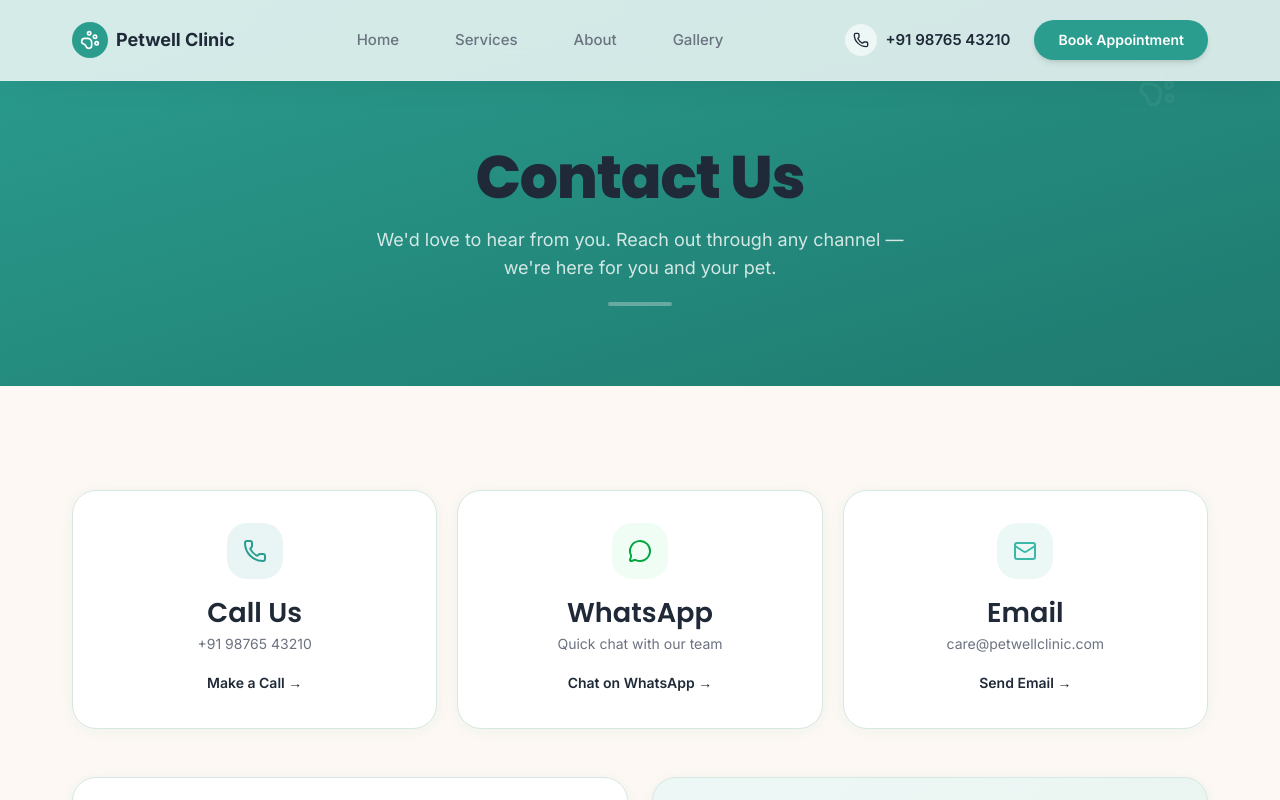
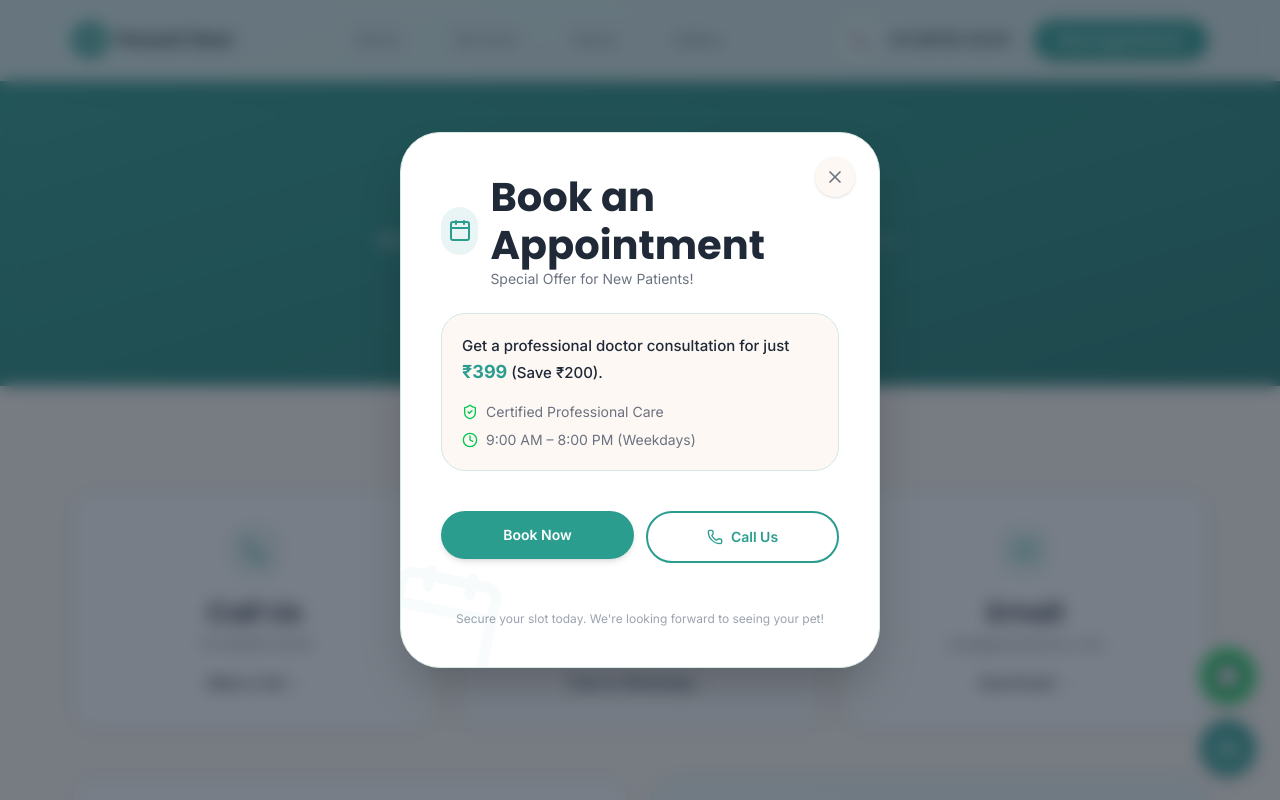
Before and after one commit to Prithvee905/pet-well-clinic, a React (Vite) app: page /contact in a window 1280 px wide. Shown: the top 800 px of the page. Built offline with nearby package versions, Linux system fonts and the light colour scheme.

Commit message:
Add auto-booking modal, WhatsApp float, and AI Chatbot float buttons

```diff
--- a/src/App.jsx
+++ b/src/App.jsx
@@ -11,6 +11,9 @@ import About from '@/pages/About';
 import Gallery from '@/pages/Gallery';
 import BookAppointment from '@/pages/BookAppointment';
 import Contact from '@/pages/Contact';
+
+import FloatingActions from '@/components/ui/FloatingActions';
+import AutoBookingModal from '@/components/ui/AutoBookingModal';
 
 export default function App() {
   return (
@@ -31,6 +34,8 @@ export default function App() {
               </Routes>
             </main>
             <Footer />
+            <AutoBookingModal />
+            <FloatingActions />
           </div>
         </SmoothScroll>
       </BrowserRouter>
--- /dev/null
+++ b/src/components/ui/AutoBookingModal.jsx
@@ -0,0 +1,110 @@
+import { useState, useEffect } from 'react';
+import { motion, AnimatePresence } from 'framer-motion';
+import { X, Calendar, Phone, Clock, ShieldCheck } from 'lucide-react';
+import Button from '@/components/ui/Button';
+import { clinicInfo } from '@/data/siteConfig';
+
+export default function AutoBookingModal() {
+  const [isOpen, setIsOpen] = useState(false);
+
+  useEffect(() => {
+    // Show modal after 2.5 seconds
+    const timer = setTimeout(() => {
+      // Check if user has already seen it in this session to avoid annoyance
+      const hasSeen = sessionStorage.getItem('hasSeenBookingModal');
+      if (!hasSeen) {
+        setIsOpen(true);
+        sessionStorage.setItem('hasSeenBookingModal', 'true');
+      }
+    }, 2500);
+
+    return () => clearTimeout(timer);
+  }, []);
+
+  return (
+    <AnimatePresence>
+      {isOpen && (
+        <div className="fixed inset-0 z-[100] flex items-center justify-center p-4 sm:p-6">
+          {/* Backdrop */}
+          <motion.div
+            initial={{ opacity: 0 }}
+            animate={{ opacity: 1 }}
+            exit={{ opacity: 0 }}
+            onClick={() => setIsOpen(false)}
+            className="absolute inset-0 bg-text-dark/60 backdrop-blur-sm"
+          />
+
+          {/* Modal Card */}
+          <motion.div
+            initial={{ opacity: 0, scale: 0.9, y: 20 }}
+            animate={{ opacity: 1, scale: 1, y: 0 }}
+            exit={{ opacity: 0, scale: 0.9, y: 20 }}
+            className="relative w-full max-w-[480px] bg-white rounded-[2.5rem] overflow-hidden shadow-2xl border border-border-soft"
+          >
+            {/* Close Button */}
+            <button
+              onClick={() => setIsOpen(false)}
+              className="absolute top-6 right-6 w-10 h-10 rounded-full bg-bg-blush flex items-center justify-center text-text-muted hover:text-primary transition-colors z-10 shadow-sm"
+            >
+              <X className="w-5 h-5" />
+            </button>
+
+            {/* Content */}
+            <div className="p-8 sm:p-10">
+              <div className="flex items-center gap-3 mb-6">
+                <div className="w-12 h-12 rounded-2xl bg-primary/10 flex items-center justify-center">
+                  <Calendar className="w-6 h-6 text-primary" />
+                </div>
+                <div>
+                  <h2 className="text-2xl font-bold text-text-dark">Book an Appointment</h2>
+                  <p className="text-sm text-text-muted">Special Offer for New Patients!</p>
+                </div>
+              </div>
+
+              <div className="space-y-6 mb-8">
+                <div className="bg-bg-blush rounded-2xl p-5 border border-border-soft">
+                  <p className="text-[15px] text-text-dark font-medium leading-relaxed mb-4">
+                    Get a professional doctor consultation for just <span className="text-primary font-bold text-lg">₹399</span> (Save ₹200).
+                  </p>
+                  <div className="flex flex-col gap-2">
+                    <div className="flex items-center gap-2 text-sm text-text-muted">
+                      <ShieldCheck className="w-4 h-4 text-green-500" />
+                      <span>Certified Professional Care</span>
+                    </div>
+                    <div className="flex items-center gap-2 text-sm text-text-muted">
+                      <Clock className="w-4 h-4 text-green-500" />
+                      <span>9:00 AM – 8:00 PM (Weekdays)</span>
+                    </div>
+                  </div>
+                </div>
+
+                <div className="flex flex-col sm:flex-row gap-3">
+                  <Button to="/book" className="flex-1 py-4 text-lg" onClick={() => setIsOpen(false)}>
+                    Book Now
+                  </Button>
+                  <Button
+                    href={`tel:${clinicInfo.phone}`}
+                    variant="secondary"
+                    className="flex-1 py-4 text-lg"
+                    icon={Phone}
+                  >
+                    Call Us
+                  </Button>
+                </div>
+              </div>
+
+              <p className="text-center text-xs text-text-light">
+                Secure your slot today. We're looking forward to seeing your pet!
+              </p>
+            </div>
+
+            {/* Decorative Paw Print */}
+            <div className="absolute -bottom-6 -left-6 opacity-[0.03] rotate-12 pointer-events-none">
+              <Calendar className="w-32 h-32 text-primary" />
+            </div>
+          </motion.div>
+        </div>
+      )}
+    </AnimatePresence>
+  );
+}
--- /dev/null
+++ b/src/components/ui/FloatingActions.jsx
@@ -0,0 +1,46 @@
+import { motion, AnimatePresence } from 'framer-motion';
+import { MessageCircle, Bot, X } from 'lucide-react';
+import { clinicInfo } from '@/data/siteConfig';
+
+export default function FloatingActions() {
+  const whatsappUrl = `https://wa.me/${clinicInfo.whatsapp.replace(/\D/g, '')}`;
+
+  return (
+    <div className="fixed bottom-6 right-6 z-50 flex flex-col gap-4">
+      {/* WhatsApp Button */}
+      <motion.a
+        href={whatsappUrl}
+        target="_blank"
+        rel="noopener noreferrer"
+        initial={{ opacity: 0, scale: 0.8, x: 20 }}
+        animate={{ opacity: 1, scale: 1, x: 0 }}
+        whileHover={{ scale: 1.1 }}
+        whileTap={{ scale: 0.9 }}
+        className="w-14 h-14 bg-[#25D366] text-white rounded-full flex items-center justify-center shadow-lg hover:shadow-xl transition-shadow group relative"
+      >
+        <MessageCircle className="w-7 h-7 fill-white" />
+        {/* Tooltip */}
+        <span className="absolute right-full mr-3 bg-white text-text-dark text-xs font-bold px-3 py-1.5 rounded-lg shadow-md opacity-0 group-hover:opacity-100 transition-opacity whitespace-nowrap pointer-events-none border border-border-soft">
+          Chat on WhatsApp
+        </span>
+      </motion.a>
+
+      {/* AI Chat Bot Button */}
+      <motion.button
+        initial={{ opacity: 0, scale: 0.8, x: 20 }}
+        animate={{ opacity: 1, scale: 1, x: 0 }}
+        transition={{ delay: 0.1 }}
+        whileHover={{ scale: 1.1 }}
+        whileTap={{ scale: 0.9 }}
+        onClick={() => alert('AI Chat coming soon!')}
+        className="w-14 h-14 bg-primary text-white rounded-full flex items-center justify-center shadow-lg hover:shadow-xl transition-shadow group relative"
+      >
+        <Bot className="w-7 h-7" />
+        {/* Tooltip */}
+        <span className="absolute right-full mr-3 bg-white text-text-dark text-xs font-bold px-3 py-1.5 rounded-lg shadow-md opacity-0 group-hover:opacity-100 transition-opacity whitespace-nowrap pointer-events-none border border-border-soft">
+          Ask AI Assistant
+        </span>
+      </motion.button>
+    </div>
+  );
+}
```
